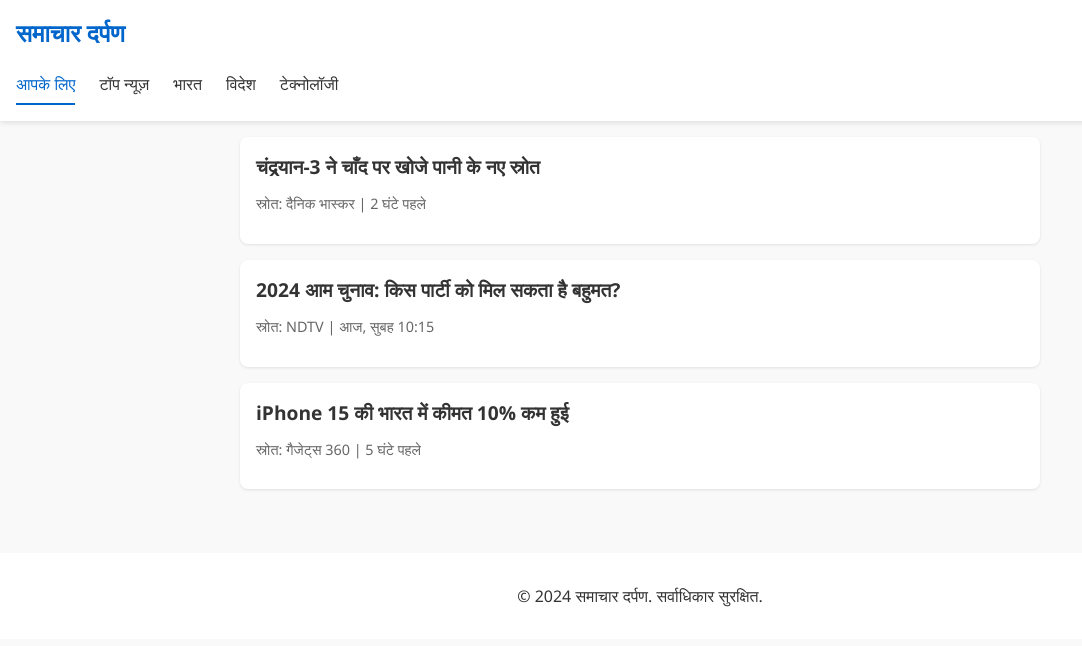
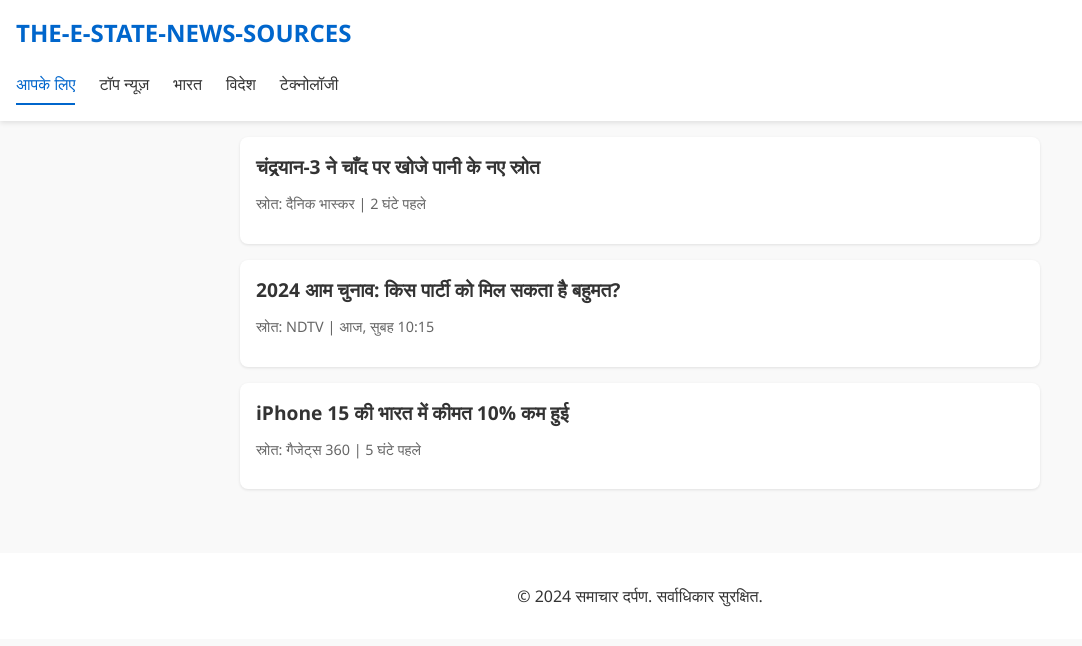
Before and after one commit to priteshy09/THE-E-STATE-NEWS-SOURCES-, a plain HTML site: page index.html in a window 1280 px wide. Shown: the whole page, without its empty margins (0-1082 px from the left). Drawn offline with Linux system fonts and the light colour scheme.

Commit message:
Update index.html

```diff
--- a/index.html
+++ b/index.html
@@ -85,7 +85,7 @@
 </head>
 <body>
     <div class="header">
-        <div class="logo">समाचार दर्पण</div>
+        <div class="logo">THE-E-STATE-NEWS-SOURCES</div>
         <div class="tabs">
             <div class="tab active">आपके लिए</div>
             <div class="tab">टॉप न्यूज़</div>
```
